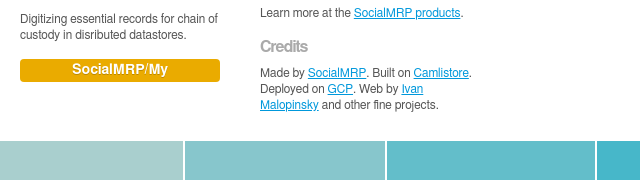
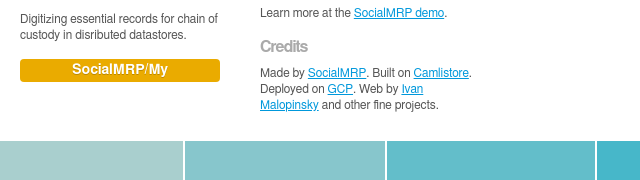
Before and after one commit to cliveb/socialmrpsite, a plain HTML site: page index.html in a window 1280 px wide. Shown: the part 223-403 px from the top of the page, 0-640 px from the left. Drawn offline with nearby package versions, Linux system fonts and the light colour scheme.

Commit message:
lorem ipsum

```diff
--- a/index.html
+++ b/index.html
@@ -60,7 +60,7 @@
 			</p>
 			<h2>Documentation</h2>
 			<p>
-				Learn more at the <a href="http://www.socialmrp.com">SocialMRP products</a>.
+				Learn more at the <a href="http://www.socialmrp.com">SocialMRP demo</a>.
 			</p>
 			<h2>Credits</h2>
 			<p>
```
